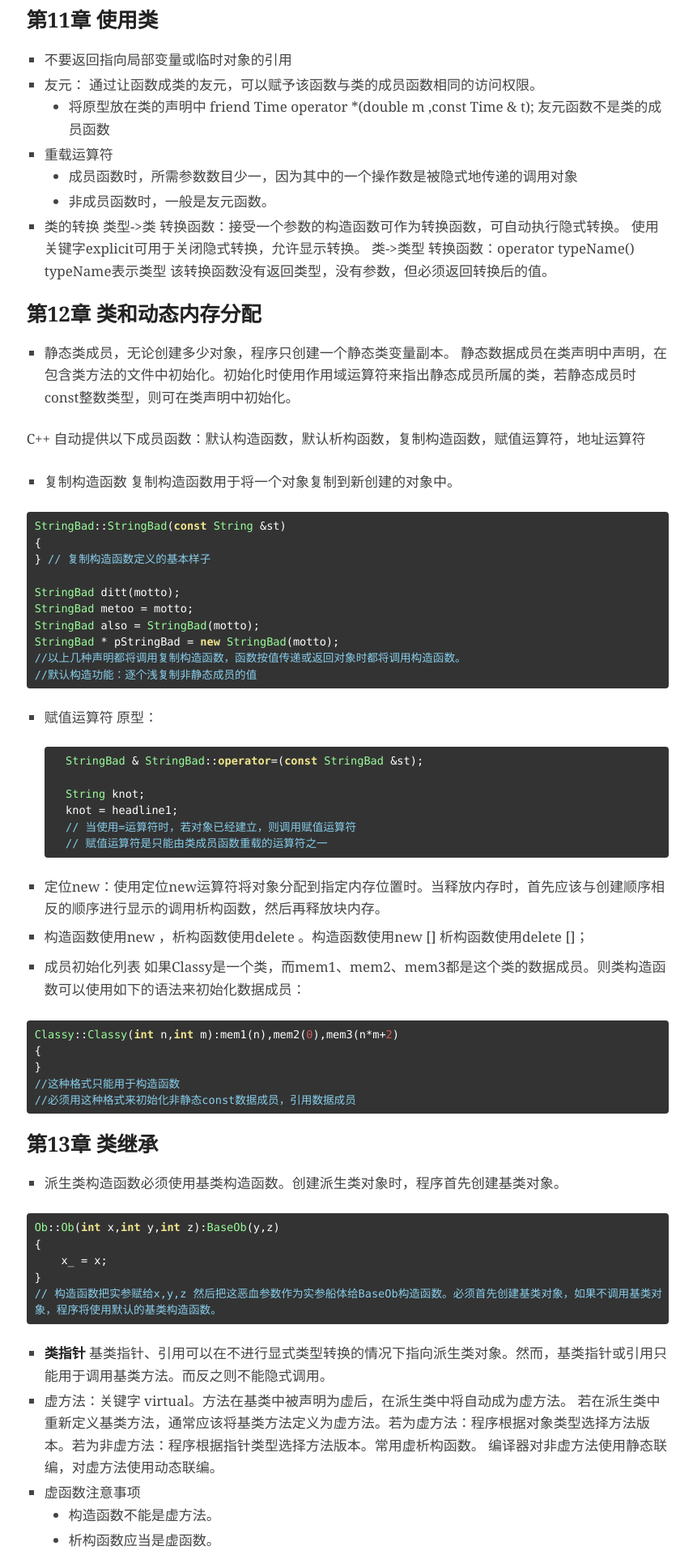
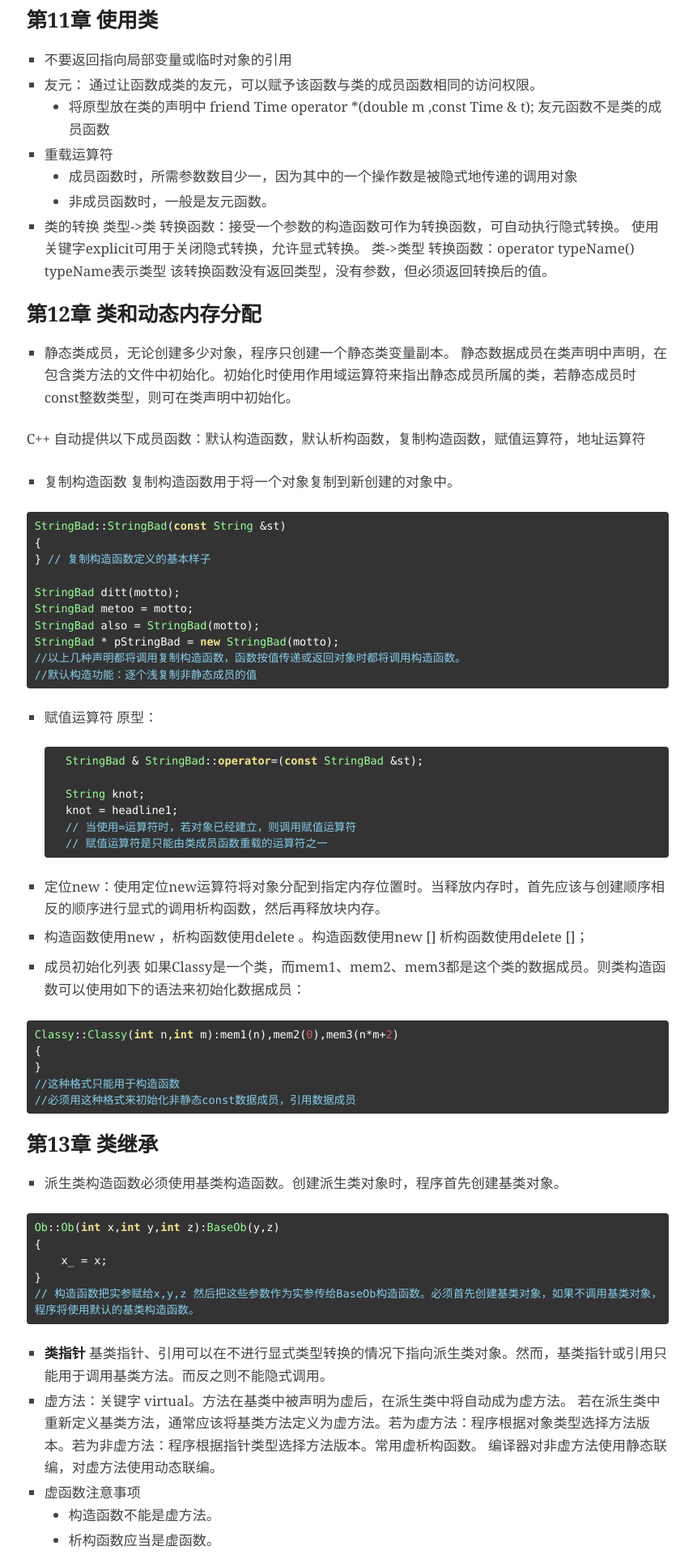
Before and after one commit to pigstars/pigstars.github.io, a Jekyll site: the page built from _posts/阅读/2017-07-07-c-primer-plus10-13--zhang-zong-jie.md, in a window 1280 px wide. Shown: the part 901-2821 px from the top of the page at 81% size, without its empty margins (424-1280 px from the left). Built offline with Jekyll 4.4.1, drawn with Linux system fonts in a browser that asks for light colours.

Commit message:
修复一些错别字

````diff
--- a/_posts/阅读/2017-07-07-c-primer-plus10-13--zhang-zong-jie.md
+++ b/_posts/阅读/2017-07-07-c-primer-plus10-13--zhang-zong-jie.md
@@ -35,7 +35,7 @@ tags: "CppPrimerPlus"
 * 类的转换
 类型->类
  转换函数：接受一个参数的构造函数可作为转换函数，可自动执行隐式转换。
- 使用关键字explicit可用于关闭隐式转换，允许显示转换。
+ 使用关键字explicit可用于关闭隐式转换，允许显式转换。
 类->类型
  转换函数：operator typeName() typeName表示类型
  该转换函数没有返回类型，没有参数，但必须返回转换后的值。
@@ -71,7 +71,7 @@ StringBad * pStringBad = new StringBad(motto);
     // 当使用=运算符时，若对象已经建立，则调用赋值运算符
     // 赋值运算符是只能由类成员函数重载的运算符之一
     ```
-* 定位new：使用定位new运算符将对象分配到指定内存位置时。当释放内存时，首先应该与创建顺序相反的顺序进行显示的调用析构函数，然后再释放块内存。
+* 定位new：使用定位new运算符将对象分配到指定内存位置时。当释放内存时，首先应该与创建顺序相反的顺序进行显式的调用析构函数，然后再释放块内存。
 * 构造函数使用new ，析构函数使用delete 。构造函数使用new [] 析构函数使用delete []；
 
 * 成员初始化列表
@@ -93,7 +93,7 @@ Ob::Ob(int x,int y,int z):BaseOb(y,z)
 {
     x_ = x;
 }
-// 构造函数把实参赋给x,y,z 然后把这恶血参数作为实参船体给BaseOb构造函数。必须首先创建基类对象，如果不调用基类对象，程序将使用默认的基类构造函数。
+// 构造函数把实参赋给x,y,z 然后把这些参数作为实参传给BaseOb构造函数。必须首先创建基类对象，如果不调用基类对象，程序将使用默认的基类构造函数。
 
 ```
 
````
Also changed, not shown: _posts/阅读/2017-07-06-c-primer-plus-5-9--zhang-zong-jie.md (+3 -3 lines).
